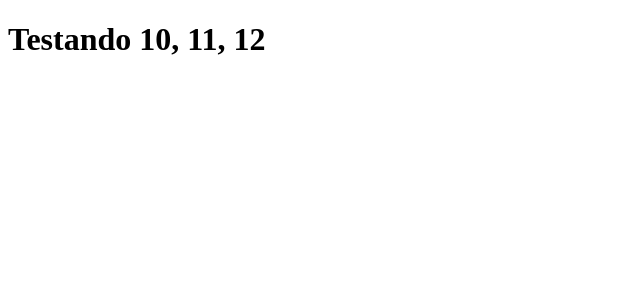
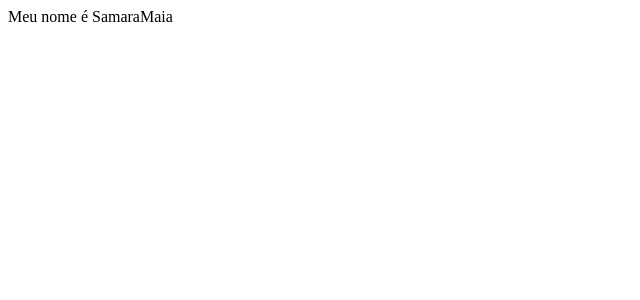
Before and after one commit to samara-maia/-Full-Stack-Development-QA, a React (Create React App) app in the folder react1/: page / in a window 1280 px wide. Shown: the top 300 px of the page, without its empty margins (0-640 px from the left). Built offline with nearby package versions, Linux system fonts and the light colour scheme; the HTML template or start-up script is replaced by a standard one.

Commit message:
aula 3 entendendo jsx

```diff
--- a/react1/src/App.js
+++ b/react1/src/App.js
@@ -5,15 +5,27 @@ import React from 'react'
     return <h1>Testando 1,2,3</h1>
   }
 }*/
-/*
+function formatarNome(usuario) {
+  return usuario.nome + '' + usuario.sobrenome
+}
+
 function App() {
-  return <h1>Testando 3,4,5</h1>
-}*/
+  let usuario = {
+    nome: 'Samara',
+    sobrenome: 'Maia'
+  }
 
+  return (
+    <>
+      <div>Meu nome é {formatarNome(usuario)}</div>
+    </>
+  )
+}
 /*
 let App = () => {
   return <h1>Testando 7,8,9</h1>
 }*/
-
+/*
 let App = () => <h1>Testando 10, 11, 12</h1>
+*/
 export default App
```
